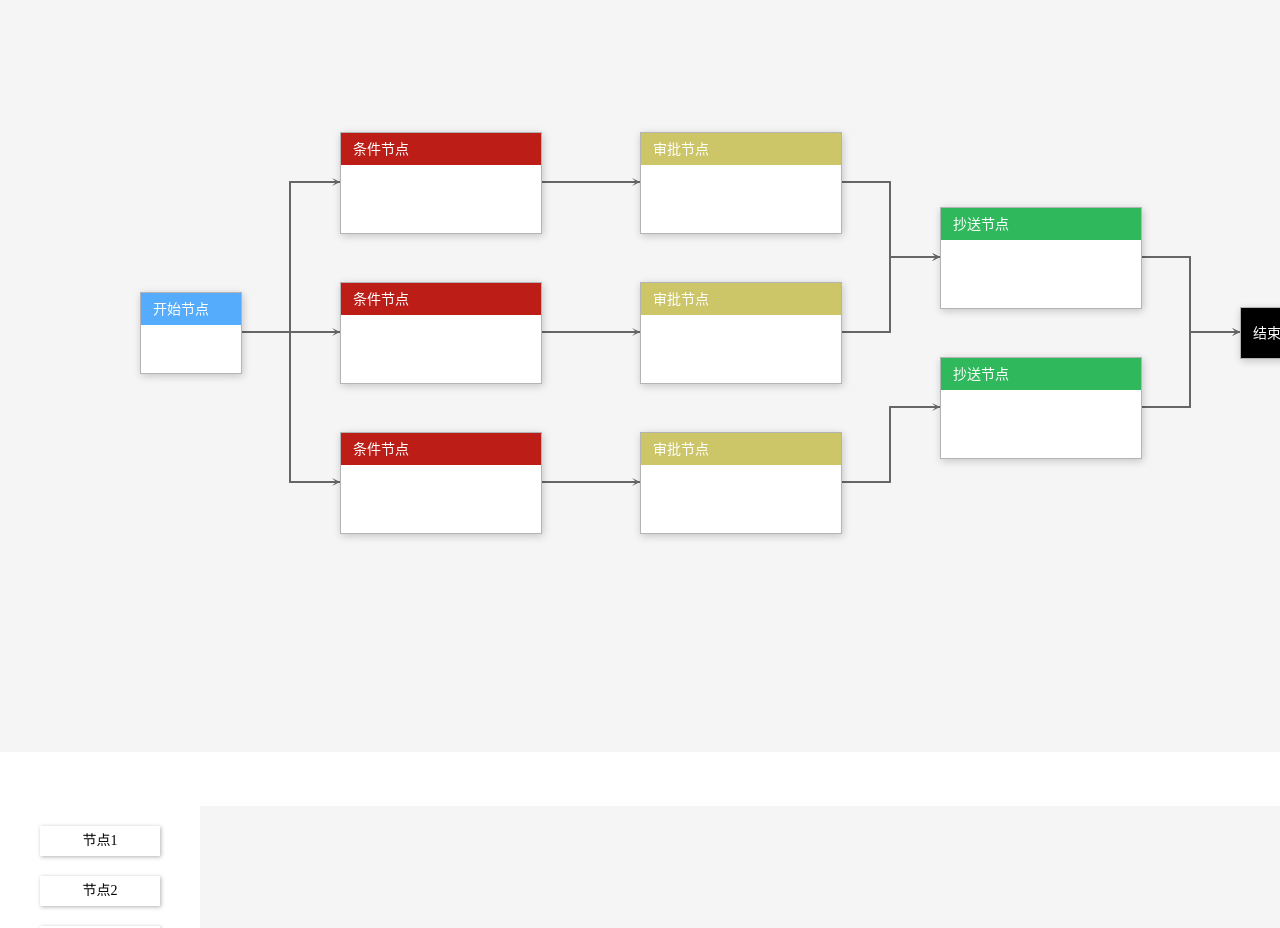
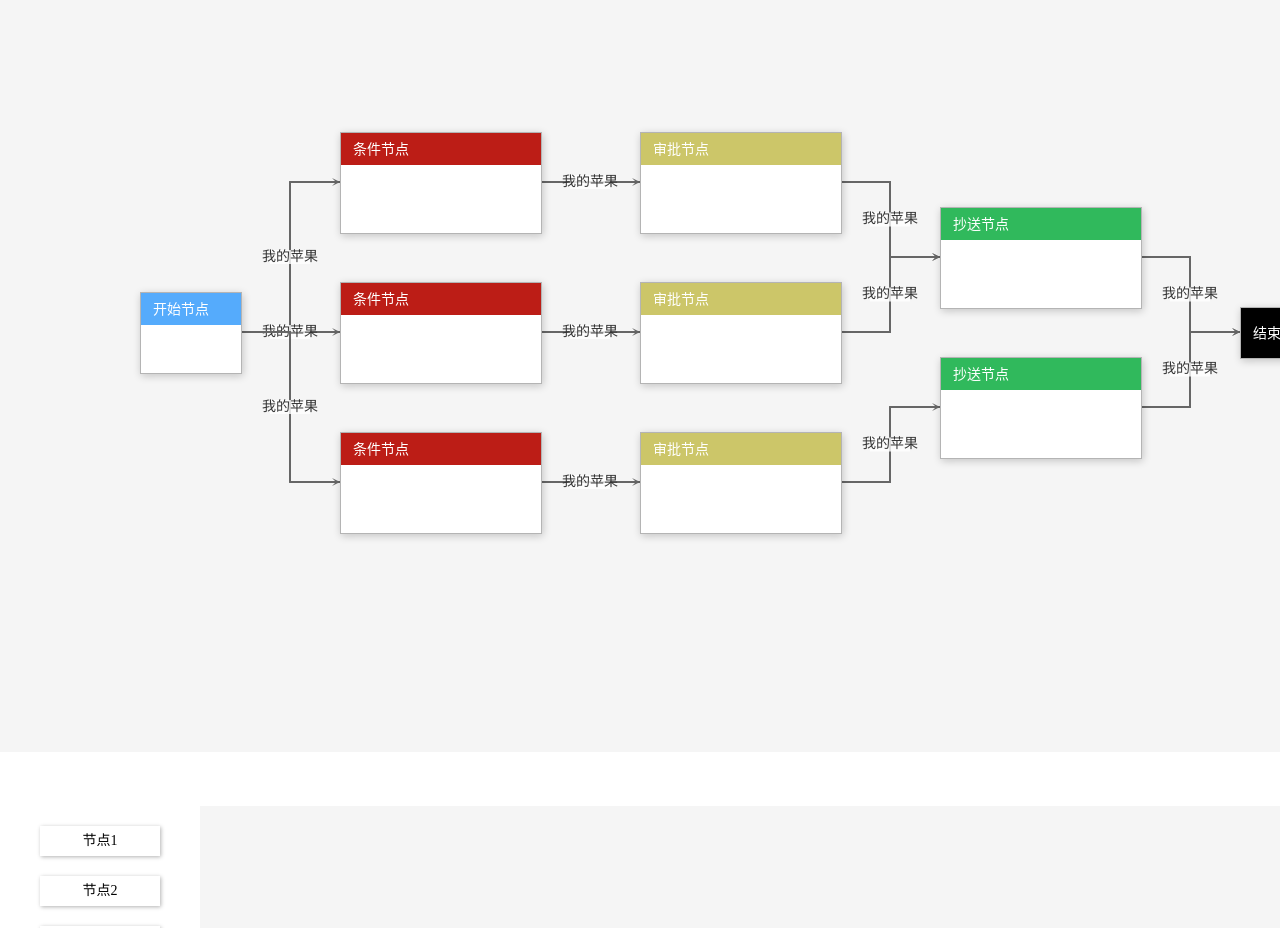
Before and after one commit to caohuatao/vue-super-flow, a Vue app: page / in a window 1280 px wide. Shown: the part 920-1848 px from the top of the page. Built offline with nearby package versions, Linux system fonts and the light colour scheme.

Commit message:
update：link show text

```diff
--- a/packages/GraphLink.js
+++ b/packages/GraphLink.js
@@ -6,7 +6,9 @@
 
 import {
   uuid,
-  vector
+  vector,
+  yAxisEqual,
+  xAxisEqual
 } from './utils'
 
 import {
@@ -25,6 +27,7 @@ export default class GraphLink {
       startAt = [0, 0],
       endAt = [0, 0],
       meta = null,
+      desc = '',
 
       dotted = false,
       lineColor = null,
@@ -37,6 +40,7 @@ export default class GraphLink {
     this.graph = graph
     this.start = start
     this.meta = meta
+    this.desc = desc
 
     this.end = end
     this.startDirection = directionVector[direction.top]
@@ -90,7 +94,6 @@ export default class GraphLink {
   }
 
   set movePosition(offset) {
-
     this._movePosition = offset
 
     if (this.end) return
@@ -145,7 +148,6 @@ export default class GraphLink {
   }
 
   coordinateList(turnRatio = 0.5) {
-
     const entryPoint = this.startCoordinate()
     const exitPoint = this.endCoordinate()
 
@@ -205,7 +207,6 @@ export default class GraphLink {
       const point2 = vector(point1)
         .add(endDirection)
         .end
-
       points.push(point1, point2)
 
     } else {
@@ -224,7 +225,6 @@ export default class GraphLink {
         .end
 
       points.push(point1, point2, point3)
-
     }
 
     points.push(exitPoint)
@@ -260,16 +260,14 @@ export default class GraphLink {
     }
   }
 
-  isPointInLink(position, bol) {
+  isPointInLink(position, pathPointList) {
     const {
       pointList,
       minX,
       minY,
       maxX,
       maxY
-    } = this.pathPointList
-
-
+    } = pathPointList || this.pathPointList
 
     const n = 5
 
@@ -290,7 +288,6 @@ export default class GraphLink {
       const right = Math.max(prev[0], current[0]) + n
       const bottom = Math.max(prev[1], current[1]) + n
       const left = Math.min(prev[0], current[0]) - n
-
 
       const [x, y] = position
 
--- a/packages/index.vue
+++ b/packages/index.vue
@@ -23,7 +23,8 @@
       :link="edge"
       :key="edge.key"
       :link-color="lineColor"
-      :hover-color="onLineColor">
+      :hover-color="onLineColor"
+      :link-desc="linkDesc">
     </graph-line>
 
     <mark-line
@@ -161,6 +162,10 @@
       linkMenu: {
         type: Array,
         default: () => []
+      },
+      linkDesc: {
+        type: Object,
+        default: ()=> ({})
       },
       enterIntercept: {
         type: Function,
@@ -550,7 +555,7 @@
     background-color : transparent;
     width            : 100%;
     height           : 100%;
-    overflow: hidden;
+    overflow         : hidden;
 
     > .select-all__mask {
       position         : absolute;
--- a/packages/link.vue
+++ b/packages/link.vue
@@ -10,11 +10,17 @@
 </template>
 
 <script>
+  import {cross, dotProduct, vector} from './utils'
+
   export default {
     props: {
       padding: {
         type: Number,
-        default: 20
+        default: 50
+      },
+      linkDesc: {
+        type: Object,
+        default: () => ({})
       },
       graph: Object,
       link: Object,
@@ -27,16 +33,26 @@
         right: 0,
         bottom: 0,
         left: 0,
-        currentPointList: []
+        currentPointList: [],
+        currentPathPointList: null,
+        appendTextLen: 0,
+        descConf: Object.assign({
+          content(link) {return '我的苹果'},
+          color: '#333333',
+          background: 'rgba(255,255,255,0.8)',
+          height: 14,
+          font: '14px Arial'
+        }, this.linkDesc)
       }
     },
     mounted() {
       this.ctx = this.$el.getContext('2d')
+      this.appendTextLen = this.ctx.measureText('...').width
       this.draw()
       this.graph.add('mousemove', this.rootMousemove)
-    },
-    beforeDestroy() {
-      this.graph.remove('mousemove', this.rootMousemove)
+      this.$once('hook:beforeDestroy', () => {
+        this.graph.remove('mousemove', this.rootMousemove)
+      })
     },
     computed: {
       inPath: {
@@ -62,12 +78,13 @@
           minY,
           maxX,
           maxY
-        } = this.link.pathPointList
+        } = this.currentPathPointList = this.link.pathPointList
 
         this.top = minY - this.padding
         this.right = maxX + this.padding
         this.bottom = maxY + this.padding
         this.left = minX - this.padding
+
 
         this.currentPointList = pointList.map(point => {
           return [
@@ -103,13 +120,13 @@
       drawLine(strokeStyle) {
         const lineWidth = 2
         const ctx = this.ctx
+        const desc = this.descConf.content(this.link)
+
         ctx.lineJoin = 'round'
         ctx.beginPath()
-
         if (this.link.dotted) {
           ctx.setLineDash([4, 4])
         }
-
         ctx.lineWidth = lineWidth
         ctx.strokeStyle = strokeStyle
 
@@ -121,7 +138,102 @@
             ctx.stroke()
           }
         })
+
+        if (desc) {
+          const {
+            font,
+            height,
+            background,
+            color
+          } = this.descConf
+
+          const {text, width} = this.descIntercept(desc)
+          const descPosition = this.descPosition()
+          const position = vector(descPosition).minus([width / 2, height / 2]).end
+
+          this.ctx.fillStyle = background
+          ctx.fillRect(position[0], position[1], width, height)
+
+          this.ctx.font = font
+          this.ctx.textAlign = 'center'
+          this.ctx.textBaseline = 'middle'
+          this.ctx.fillStyle = color
+          ctx.fillText(text, ...descPosition)
+        }
+
         ctx.save()
+      },
+
+      descPosition() {
+        let lineLen = 0
+        let contrastLen = 0
+        let descPosition = null
+        this.currentPointList.reduce((prev, current) => {
+          const vec = vector(prev)
+            .minus(current)
+            .end
+          lineLen += Math.abs(vec[0]) + Math.abs(vec[1])
+          return current
+        })
+        this.currentPointList.reduce((prev, current) => {
+          const vec = vector(prev)
+            .minus(current)
+            .end
+          const size = Math.abs(vec[0]) + Math.abs(vec[1])
+          const prevLen = contrastLen
+          const middle = lineLen / 2
+          contrastLen += size
+          if (contrastLen >= lineLen / 2 && descPosition === null) {
+            descPosition = prev
+            if (prev[0] === current[0]) {
+              if (prev[1] < current[1]) {
+                descPosition = vector(prev)
+                  .add([0, middle - prevLen])
+                  .end
+              } else {
+                descPosition = vector(prev)
+                  .add([0, -(middle - prevLen)])
+                  .end
+              }
+            } else {
+              if (prev[0] < current[0]) {
+                descPosition = vector(prev)
+                  .add([middle - prevLen, 0])
+                  .end
+              } else {
+                descPosition = vector(prev)
+                  .add([-(middle - prevLen), 0])
+                  .end
+              }
+            }
+          }
+          return current
+        })
+        return descPosition
+      },
+
+      descIntercept(str) {
+        const ctx = this.ctx
+        let strWidth = ctx.measureText(str).width
+        const maxWidth = this.padding * 2
+        const ellipsis = '...'
+        const ellipsisWidth = ctx.measureText(ellipsis).width
+        if (strWidth <= maxWidth || maxWidth <= ellipsisWidth) {
+          return {
+            text: str,
+            width: strWidth
+          }
+        } else {
+          let len = str.length
+          while (strWidth >= maxWidth - ellipsisWidth && len-- > 0) {
+            str = str.slice(0, len)
+            strWidth = ctx.measureText(str).width
+          }
+          return {
+            text: str + ellipsis,
+            width: maxWidth
+          }
+        }
       },
 
       drawArrow(fillStyle) {
@@ -173,7 +285,13 @@
 
       isPointInStroke(evt) {
         const [x, y] = this.getCoordinates(evt)
-        return this.link.isPointInLink([this.left + x, this.top + y])
+        return this.link.isPointInLink(
+          [
+            this.left + x,
+            this.top + y
+          ],
+          this.currentPathPointList
+        )
       },
 
       rootMousemove({evt}) {
--- a/packages/utils.js
+++ b/packages/utils.js
@@ -99,6 +99,16 @@ export function parallel(vectorA, vectorB) {
   return vectorA[0] * vectorB[1] - vectorA[1] * vectorB[0] === 0
 }
 
+// 判断 y 轴相等
+export function yAxisEqual(vectorA, vectorB) {
+  return vectorA[1] === vectorB[1]
+}
+
+// 判断 x 轴相等
+export function xAxisEqual(vectorA, vectorB) {
+  return vectorA[0] === vectorB[0]
+}
+
 //
 export function vector(result) {
   const handler = {
```
Also changed, not shown: examples/demo2.vue (+201 -192 lines).
